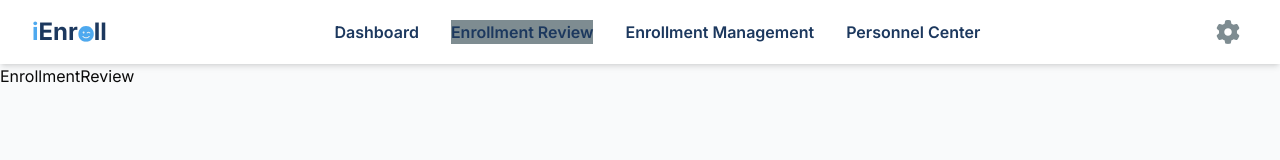
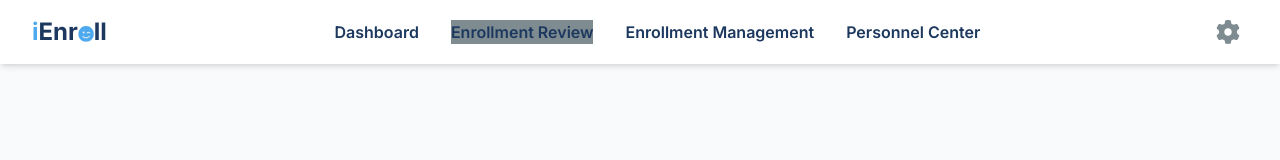
Before and after one commit to marcusAlmo/iEnroll, a React (Vite) app in the folder front/: page /admin/enrollment-review in a window 1280 px wide. Shown: the top 160 px of the page. Built offline with nearby package versions, Linux system fonts and the light colour scheme.

Commit message:
refactor: Move EnrollmentReview component to a new directory and update routing

```diff
--- a/front/src/app/admin/pages/EnrollmentReview.tsx
+++ /dev/null
@@ -1,7 +0,0 @@
-import React from 'react'
-
-export default function EnrollmentReview() {
-  return (
-    <div>EnrollmentReview</div>
-  )
-}
--- /dev/null
+++ b/front/src/app/admin/pages/enrollment-review/EnrollmentReview.tsx
@@ -0,0 +1,8 @@
+import React from "react";
+import { Outlet } from "react-router";
+
+const EnrollmentReview: React.FC = () => {
+  return <Outlet />;
+};
+
+export default EnrollmentReview;
--- a/front/src/app/routes/admin/enrollmentReviewRoutes.tsx
+++ b/front/src/app/routes/admin/enrollmentReviewRoutes.tsx
@@ -1,9 +1,9 @@
 import { RouteObject } from "react-router";
-import EnrollmentReview from "../../admin/pages/EnrollmentReview";
+import EnrollmentReview from "../../admin/pages/enrollment-review/EnrollmentReview";
 
 export const enrollmentReviewRoutes: RouteObject[] = [
   {
     path: "enrollment-review",
-    element: <EnrollmentReview />
-  }
+    element: <EnrollmentReview />,
+  },
 ];
```
